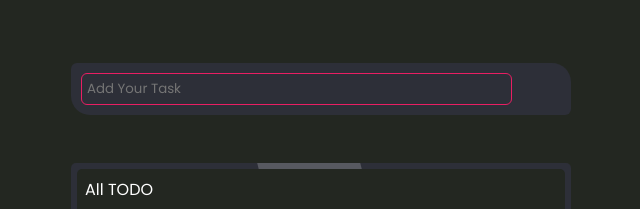
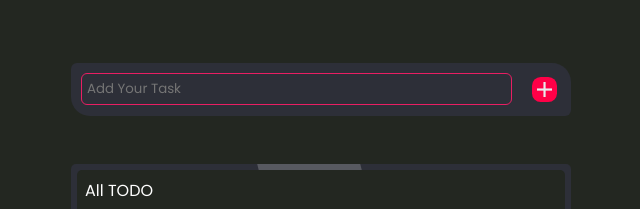
Before and after one commit to sAtyAmSDev/ToDo, a plain HTML site: page index.html in a window 1280 px wide. Shown: the part 238-447 px from the top of the page, 319-959 px from the left. Drawn offline with Linux system fonts and the light colour scheme.

Commit message:
Update index.html

```diff
--- a/index.html
+++ b/index.html
@@ -19,7 +19,7 @@
           min="0"
         />
         <button type="submit" id="AddTodoBTN" onsubmit="AddTodoFn()">
-          <img id="AddTodo" src="path/to/add.png" alt="" srcset="" />
+          <img id="AddTodo" src="image/add.png" alt="" srcset="" />
         </button>
       </div>
 
```
